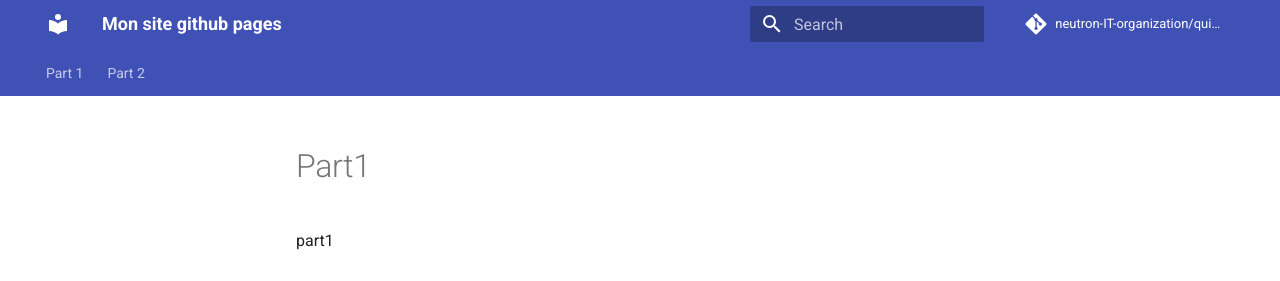
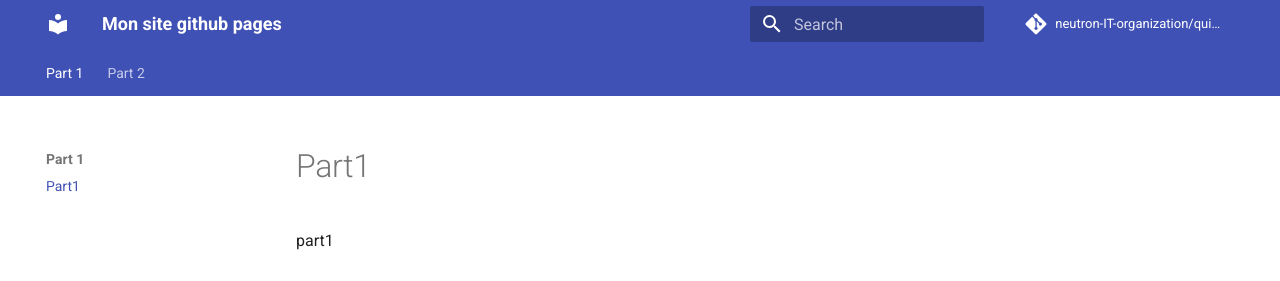
Before and after one commit to neutron-IT-organization/quicksite, an MkDocs documentation site: the page built from content/part/part1.md, in a window 1280 px wide. Shown: the top 281 px of the page. Built offline with MkDocs 1.6.1 and Material for MkDocs 9.7.7, drawn with Linux system fonts in a browser that asks for light colours; comment, search, counter and statistics services are not loaded.

Commit message:
Update mkdocs.yml

```diff
--- a/mkdocs.yml
+++ b/mkdocs.yml
@@ -14,6 +14,6 @@ markdown_extensions:
      toc_depth: "2-3"
 nav:
  - 'Part 1':
-     - part1.md
+     - part/part1.md
  - 'Part 2':
      - part2.md
```
